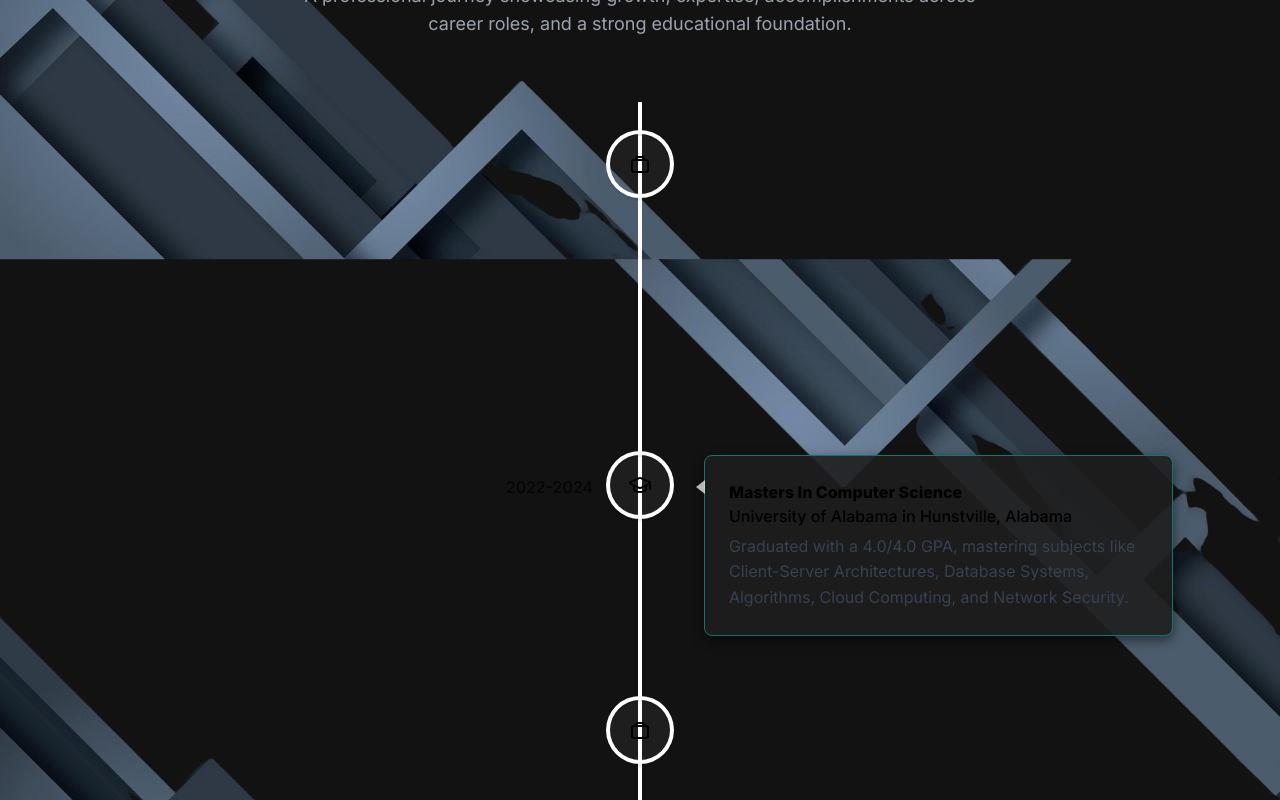
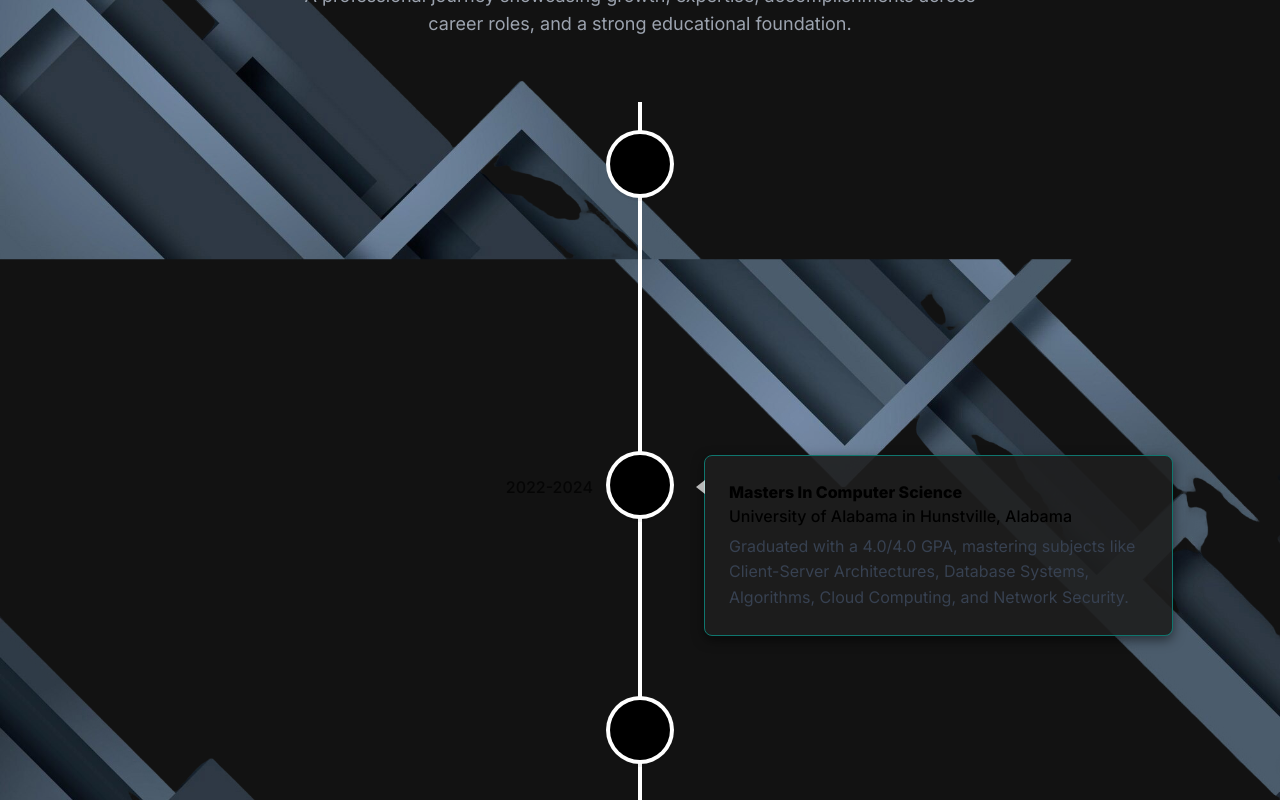
Before and after one commit to abhishek3528/my-portfolio, a Next.js app: page / in a window 1280 px wide. Shown: the part 2300-3100 px from the top of the page. Built offline with nearby package versions, Linux system fonts and the light colour scheme.

Commit message:
Experience Timeline fixed v1.0.1

```diff
--- a/src/app/components/Experience.jsx
+++ b/src/app/components/Experience.jsx
@@ -40,7 +40,7 @@
               across career roles, and a strong educational foundation.
       </motion.p>
       </div>
-      <VerticalTimeline>
+       <VerticalTimeline lineColor="">
         {expData.map((item, index) => (
           <React.Fragment key={index}>
             <VerticalTimelineElement
@@ -51,7 +51,7 @@
 
                 textAlign: "left",
                 padding: "1.5rem",
-    borderRadius: "8px", // Rounded corners
+                borderRadius: "8px", // Rounded corners
 
               }}
               contentArrowStyle={{
@@ -60,10 +60,8 @@
               date={item.date}
               icon={item.icon}
               iconStyle={{
-                background: "rgba(255, 255, 255, 0.05)",
+                background: "rgba(0, 0, 0, 1)",
                 fontSize: "1.5rem",
-
-
               }}
             >
               <h3 className="font-extrabold capitalize">{item.title}</h3>
--- a/src/app/globals.css
+++ b/src/app/globals.css
@@ -26,5 +26,5 @@
     rgb(var(--background-start-rgb));
 }
 html {
-  --line-color: rgb(255, 255, 255);
+  --line-color: rgba(255, 255, 255,1);
 }
```
